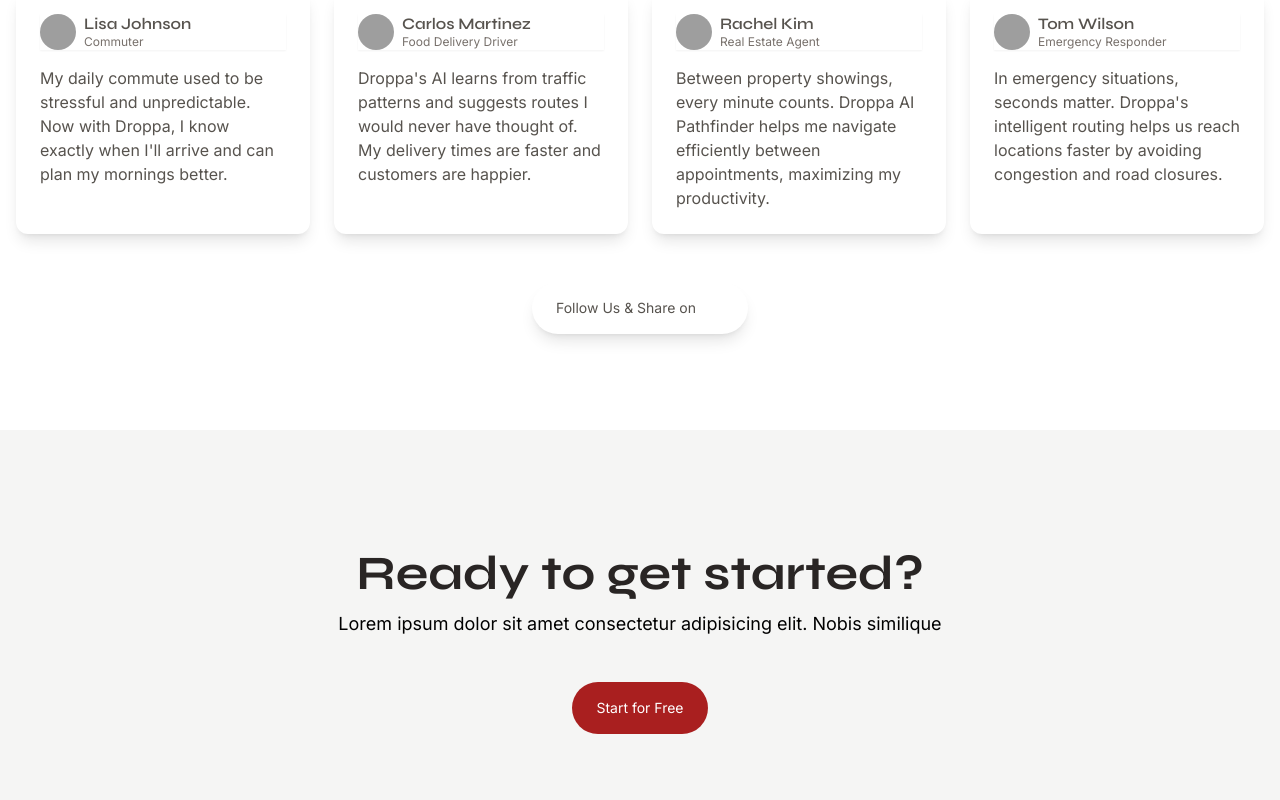
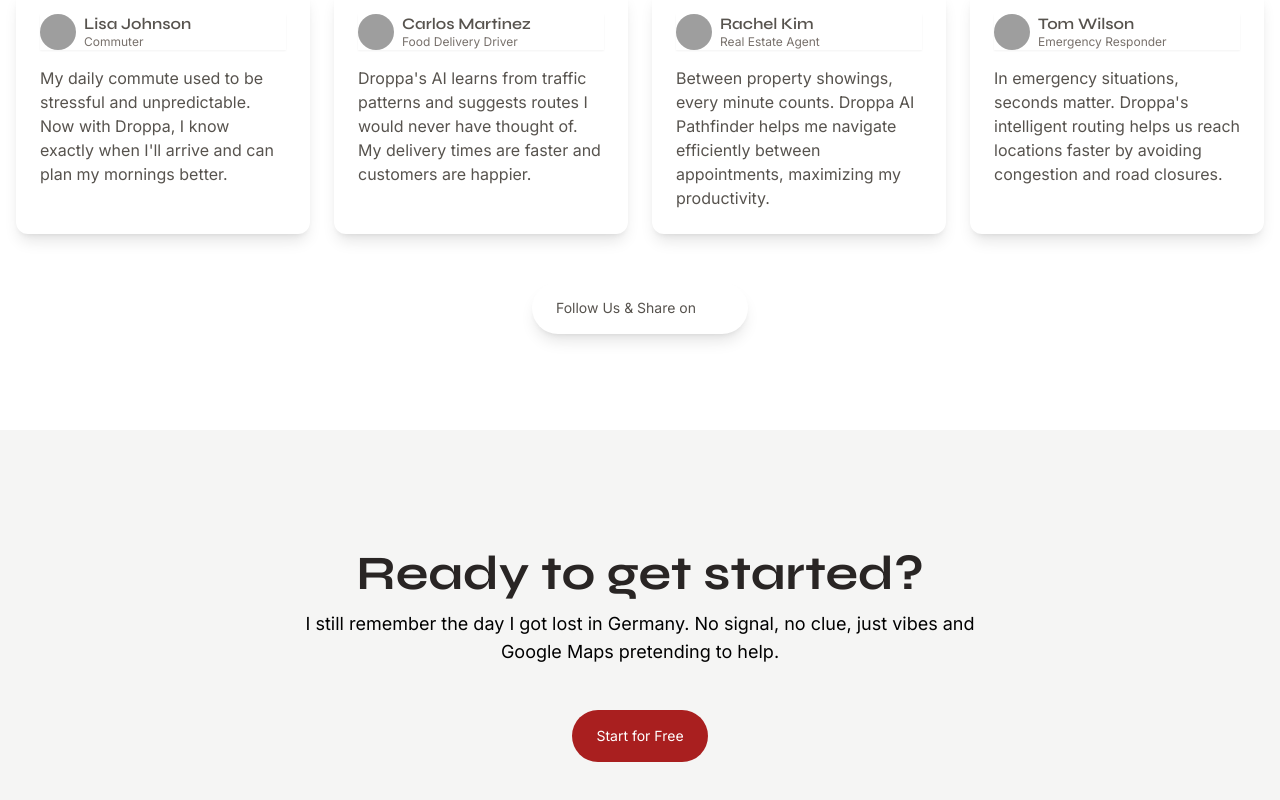
Before and after one commit to eben2840/droppa_app, a Next.js app: page / in a window 1280 px wide. Shown: the part 2870-3670 px from the top of the page. Built offline with nearby package versions, Linux system fonts and the light colour scheme; grey boxes are pictures that could not be loaded; some icons are missing.

Commit message:
newpushp

```diff
--- a/src/pages/index.js
+++ b/src/pages/index.js
@@ -142,7 +142,7 @@ export default function Home() {
 
       <CtaSection
         title="Ready to get started?"
-        description="Lorem ipsum dolor sit amet consectetur adipisicing elit. Nobis similique"
+        description="I still remember the day I got lost in Germany. No signal, no clue, just vibes and Google Maps pretending to help."
         buttons={[{ label: "Start for Free", href: "#", color: "dark" }]}
       />
       {/* <Footer
```
